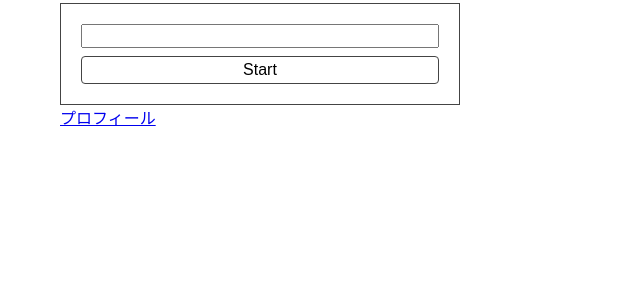
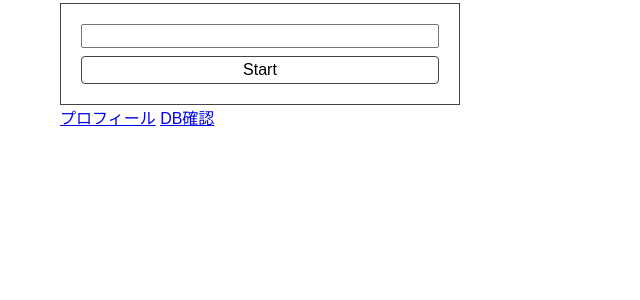
Before and after one commit to hmasudas/teamA, a Flask app: page / in a window 1280 px wide. Shown: the part 235-535 px from the top of the page, without its empty margins (0-640 px from the left). Run offline with Flask 2, Linux system fonts and the light colour scheme.

Commit message:
hello DB second

```diff
--- a/app.py
+++ b/app.py
@@ -60,5 +60,9 @@ def profile():
         # nameとtitleをindex.htmlに変数展開
         return render_template('profile.html',title='プロフィール')
 
+@app.route('/index2', methods=['GET'])
+def index2():
+        return render_template('index2.html',title='DB確認')
+
 if __name__ == '__main__':
   app.run(host='0.0.0.0', port=5000, debug=True)
--- a/templates/index.html
+++ b/templates/index.html
@@ -11,4 +11,6 @@
     <button type="submit">Start</button>
   </form>
   <a href="/profile">プロフィール</a>
+  <a href="/index2">DB確認</a>
+
 {% endblock %}
```
